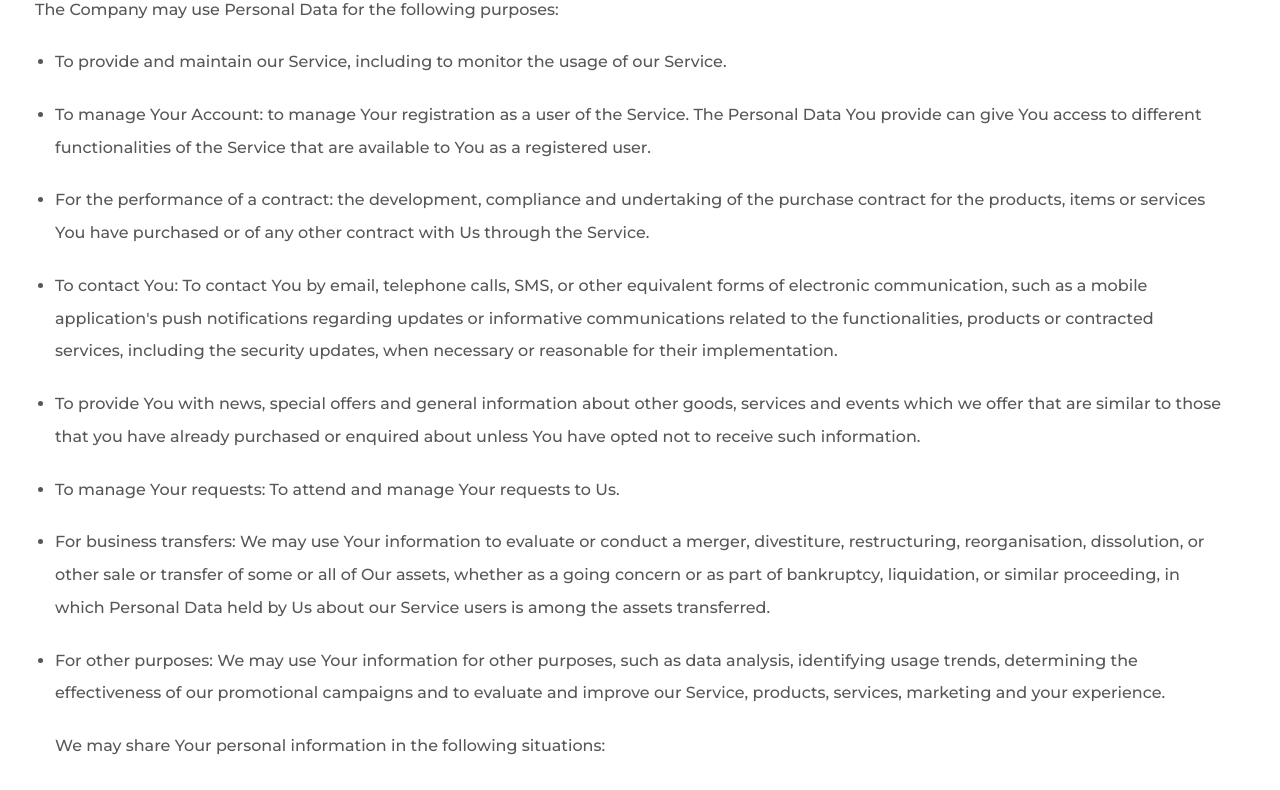
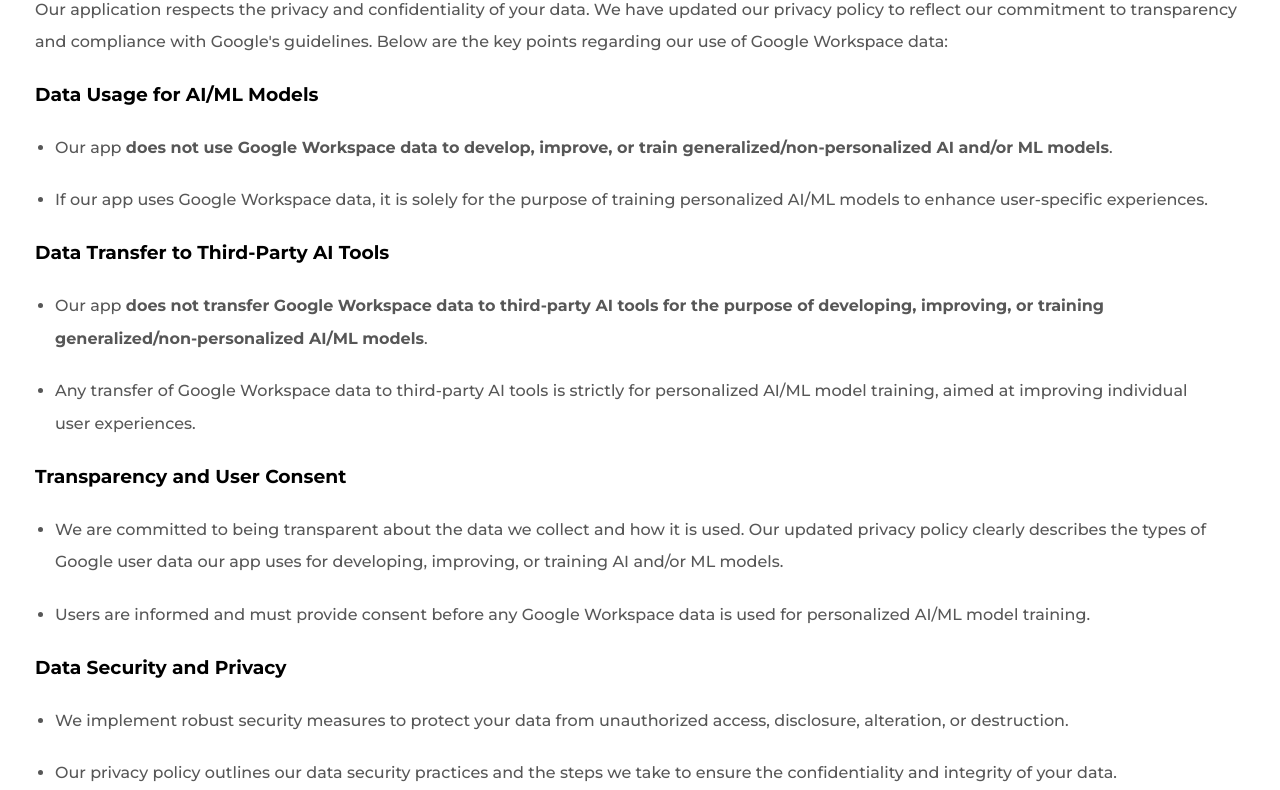
Before and after one commit to idxstudios/ekai-website, a React (Create React App) app: page /privacyPolicy in a window 1280 px wide. Shown: the part 2320-3110 px from the top of the page. Built offline with nearby package versions, Linux system fonts and the light colour scheme; no server answers.

Commit message:
privacy policy updates

```diff
--- a/src/pages/PrivacyPolicy/index.jsx
+++ b/src/pages/PrivacyPolicy/index.jsx
@@ -116,6 +116,35 @@
         visit our Service or when You access the Service by or through a mobile
         device.
       </p>
+
+      <h2>Use of Google Workspace Data</h2>
+          <p>Our application respects the privacy and confidentiality of your data. We have updated our privacy policy to reflect our commitment to transparency and compliance with Google's guidelines. Below are the key points regarding our use of Google Workspace data:</p>
+
+          <h3>Data Usage for AI/ML Models</h3>
+          <ul>
+              <li>Our app <strong>does not use Google Workspace data to develop, improve, or train generalized/non-personalized AI and/or ML models</strong>.</li>
+              <li>If our app uses Google Workspace data, it is solely for the purpose of training personalized AI/ML models to enhance user-specific experiences.</li>
+          </ul>
+
+          <h3>Data Transfer to Third-Party AI Tools</h3>
+          <ul>
+              <li>Our app <strong>does not transfer Google Workspace data to third-party AI tools for the purpose of developing, improving, or training generalized/non-personalized AI/ML models</strong>.</li>
+              <li>Any transfer of Google Workspace data to third-party AI tools is strictly for personalized AI/ML model training, aimed at improving individual user experiences.</li>
+          </ul>
+
+          <h3>Transparency and User Consent</h3>
+          <ul>
+              <li>We are committed to being transparent about the data we collect and how it is used. Our updated privacy policy clearly describes the types of Google user data our app uses for developing, improving, or training AI and/or ML models.</li>
+              <li>Users are informed and must provide consent before any Google Workspace data is used for personalized AI/ML model training.</li>
+          </ul>
+
+          <h3>Data Security and Privacy</h3>
+          <ul>
+              <li>We implement robust security measures to protect your data from unauthorized access, disclosure, alteration, or destruction.</li>
+              <li>Our privacy policy outlines our data security practices and the steps we take to ensure the confidentiality and integrity of your data.</li>
+          </ul>
+
+
       <h1>Use of Your Personal Data</h1>
       <p>The Company may use Personal Data for the following purposes:</p>
       <ul>
```
